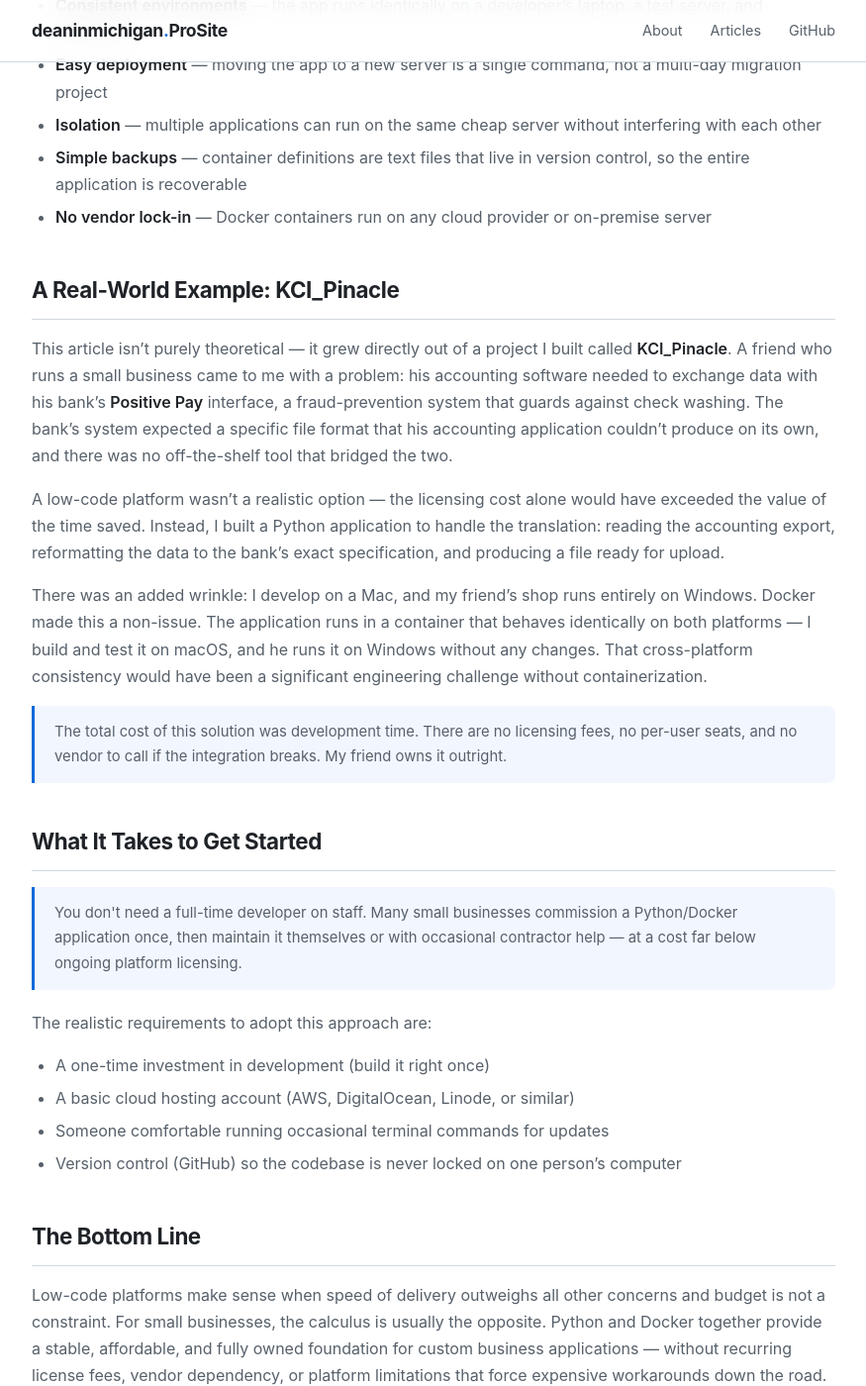
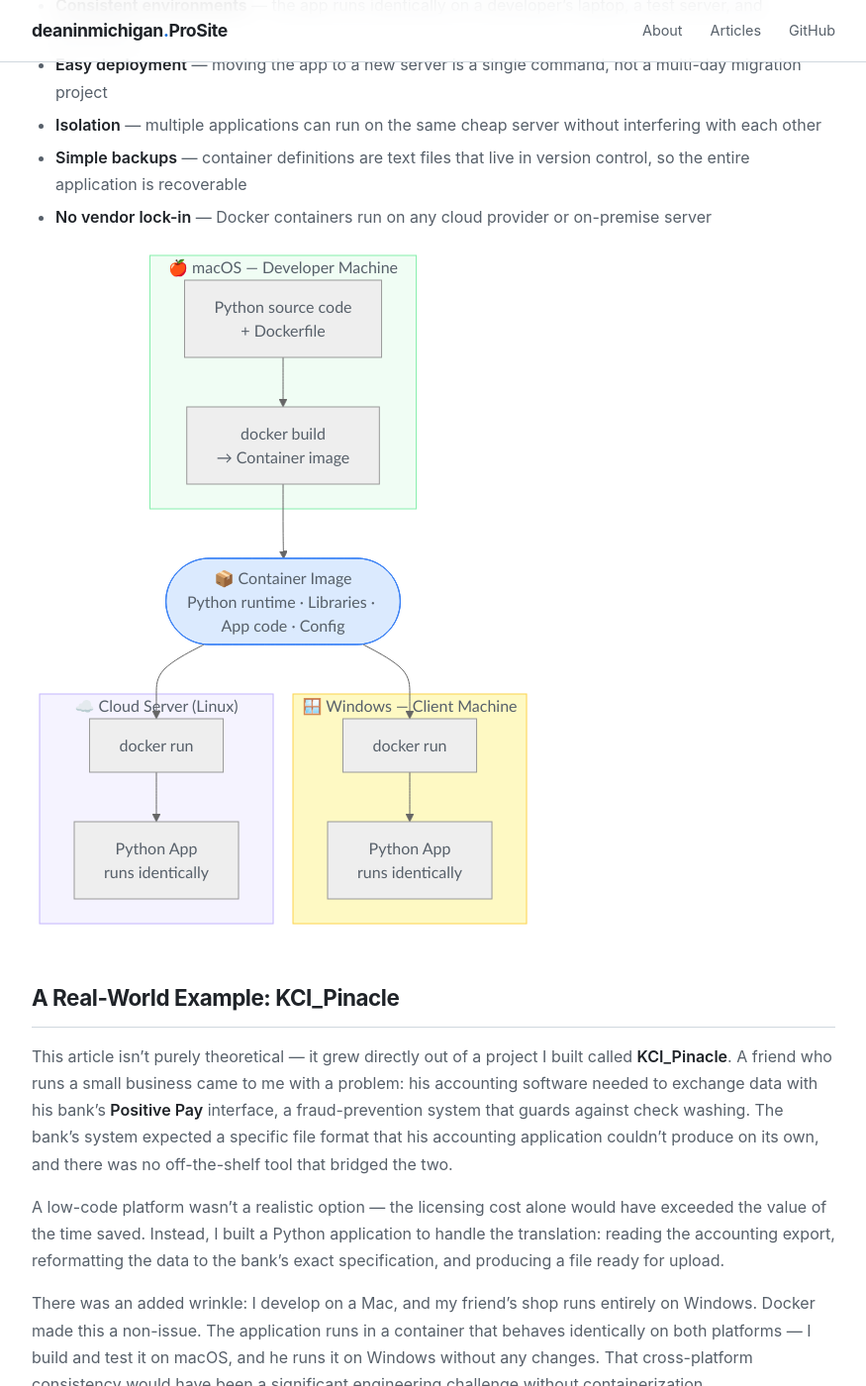
Before and after one commit to DeanInMichigan/ProSite, a Jekyll site: the page built from _articles/docker-python-small-business.md, in a window 1280 px wide and 1400 px high, scrolled down 1750 px. Shown: the whole window at 99% size, without its empty margins (202-1077 px from the left). Built offline with Jekyll 4.4.1, drawn with Linux system fonts in a browser that asks for light colours; comment, search, counter and statistics services are not loaded.

Commit message:
diagram for docker

````diff
--- a/_articles/docker-python-small-business.md
+++ b/_articles/docker-python-small-business.md
@@ -40,6 +40,42 @@ Key advantages for small business deployments:
 - **Simple backups** — container definitions are text files that live in version control, so the entire application is recoverable
 - **No vendor lock-in** — Docker containers run on any cloud provider or on-premise server
 
+```mermaid
+flowchart TB
+  subgraph mac ["🍎 macOS — Developer Machine"]
+    direction TB
+    Code["Python source code\n+ Dockerfile"]
+    Build["docker build\n→ Container image"]
+    Code --> Build
+  end
+
+  Image(["📦 Container Image\nPython runtime · Libraries · App code · Config"])
+
+  Build --> Image
+
+  subgraph win ["🪟 Windows — Client Machine"]
+    direction TB
+    RunW["docker run"]
+    AppW["Python App\nruns identically"]
+    RunW --> AppW
+  end
+
+  subgraph cloud ["☁️ Cloud Server (Linux)"]
+    direction TB
+    RunC["docker run"]
+    AppC["Python App\nruns identically"]
+    RunC --> AppC
+  end
+
+  Image --> RunW
+  Image --> RunC
+
+  style Image fill:#dbeafe,stroke:#3b82f6,color:#1e3a5f
+  style mac fill:#f0fdf4,stroke:#86efac,color:#14532d
+  style win fill:#fef9c3,stroke:#fcd34d,color:#713f12
+  style cloud fill:#f5f3ff,stroke:#c4b5fd,color:#4c1d95
+```
+
 ## A Real-World Example: KCI_Pinacle
 
 This article isn't purely theoretical — it grew directly out of a project I built called **KCI_Pinacle**. A friend who runs a small business came to me with a problem: his accounting software needed to exchange data with his bank's **Positive Pay** interface, a fraud-prevention system that guards against check washing. The bank's system expected a specific file format that his accounting application couldn't produce on its own, and there was no off-the-shelf tool that bridged the two.
````
